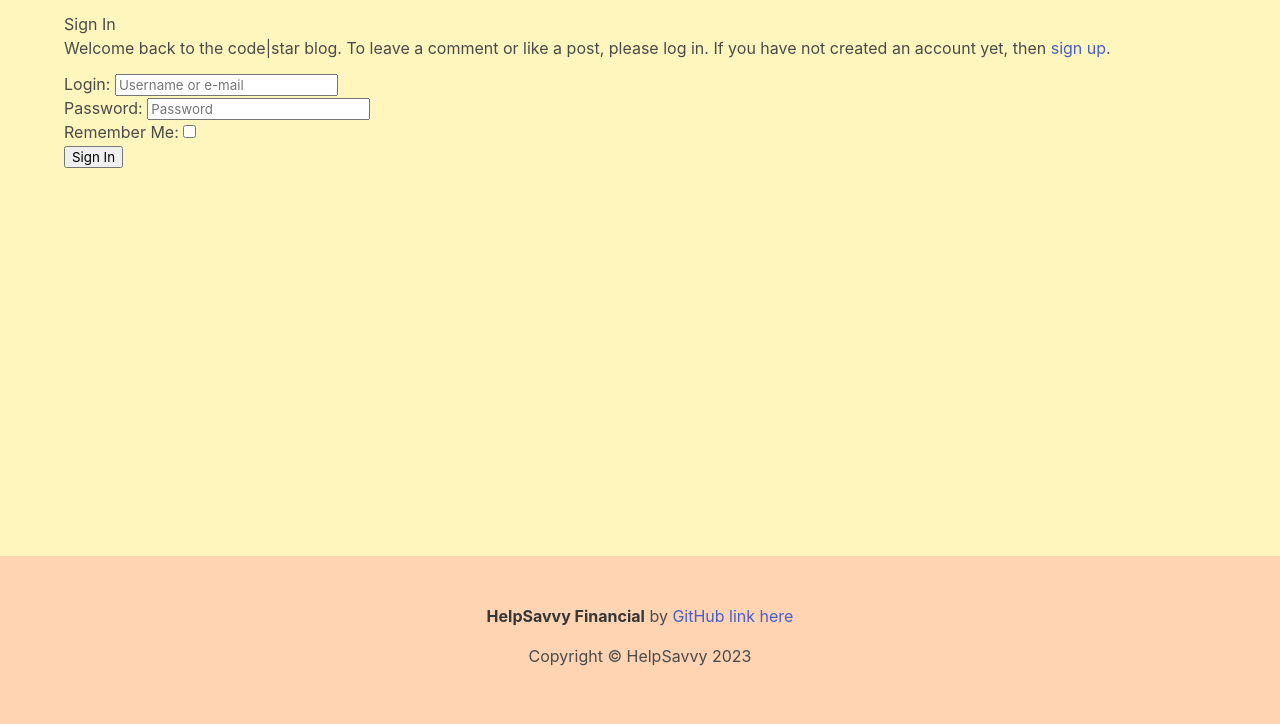
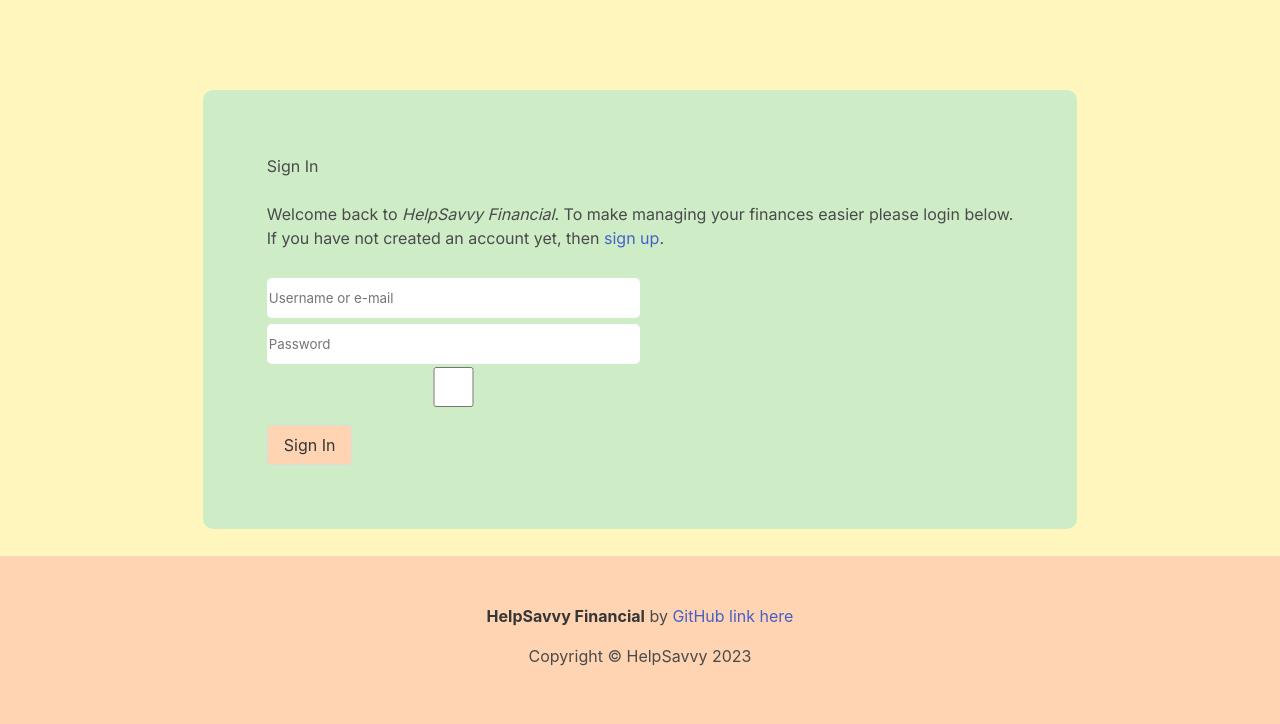
Before and after one commit to SamMartin92/hackathon-team-7, a Django app: page /accounts/login/ in a window 1280 px wide. Shown: the part 76-800 px from the top of the page. Run offline with Django 4.2, Linux system fonts and the light colour scheme.

Commit message:
added css styles to login forms and sign up form

```diff
--- a/static/css/style.css
+++ b/static/css/style.css
@@ -2,6 +2,7 @@
 
 @import url('https://fonts.googleapis.com/css2?family=Josefin+Sans:ital,wght@0,400;0,500;0,600;0,700;1,700&display=swap');
 @import url('https://fonts.googleapis.com/css2?family=Inter:wght@200;300;400;500;600&display=swap');
+@import url("https://fonts.googleapis.com/css2?family=Lora&family=Noto+Serif+Toto:wght@500&display=swap");
 
 /************************************************** body */
 
@@ -86,12 +87,8 @@ a.button is-primary {
 .subtitle {
     font-family: 'Inter', sans-serif;
 }
-=======
-    color: aqua;
-}
 
-/* google fonts link */
-@import url("https://fonts.googleapis.com/css2?family=Lora&family=Noto+Serif+Toto:wght@500&display=swap");
+/************************************************** income form */
 
 .income-form {
   background-color: rgb(191, 228, 152);
@@ -170,3 +167,54 @@ h2 {
     color: rgb(76, 67, 193);
     font-weight: bold;
   }
+
+/************************************************** sign up / login forms */
+
+.form {
+  width: fit-content;
+  background-color: #ceedc7;
+  text-align: center;
+  padding: 5%;
+  margin-top: 7%;
+  text-align: left;
+  font-family: 'Inter', sans-serif;
+  border-radius: 10px;
+}
+
+.sub-but {
+  background-color: #ffd4b2;
+}
+
+.signup > p {
+  line-height: 35pt;
+}
+
+.signup > p > label {
+  display: none;
+}
+
+.signup > p > input {
+  width: 50%;
+  height: 40px;
+  border-radius: 5px;
+  border: none;
+}
+
+.log-but {
+  background-color: #ffd4b2;
+}
+
+.login > p {
+  line-height: 35pt;
+}
+
+.login > p > label {
+  display: none;
+}
+
+.login > p > input {
+  width: 50%;
+  height: 40px;
+  border-radius: 5px;
+  border: none;
+}
--- a/templates/account/login.html
+++ b/templates/account/login.html
@@ -7,30 +7,28 @@
 
 {% block content %}
 
-<div class="container">
-  <div class="row">
-    <div class="col-md-8 mt-3 offset-md-2">
+<div class="container form">
+  <div class="">
+    <div class="">
 
       <h1>{% trans "Sign In" %}</h1>
-
-
-
-      <p>{% blocktrans %}Welcome back to the code|star blog. To leave a comment or like a post, please log in. If you
-        have
-        not created an account yet, then
-        <a href="{{ signup_url }}">sign up</a>.{% endblocktrans %}</p>
+      <br>
+      <p>{% blocktrans %}Welcome back to <em>HelpSavvy Financial</em>. To make managing your finances easier please login below.</p>
+      <p>If you have not created an account yet, then <a href="{{ signup_url }}">sign up</a>.</p>
+        {% endblocktrans %}
     </div>
+    <br>
   </div>
 
-  <div class="row">
-    <div class="col-md-8 mt-3 offset-md-2">
+  <div class="">
+    <div class="">
       <form class="login" method="POST" action="{% url 'account_login' %}">
         {% csrf_token %}
         {{ form.as_p }}
         {% if redirect_field_value %}
         <input type="hidden" name="{{ redirect_field_name }}" value="{{ redirect_field_value }}" />
         {% endif %}
-        <button class="btn btn-signup right" type="submit">{% trans "Sign In" %}</button>
+        <button class="button log-but" type="submit" value="Submit input">{% trans "Sign In" %}</button>
       </form>
     </div>
   </div>
```
Also changed, not shown: templates/account/signup.html (+11 -9 lines).
